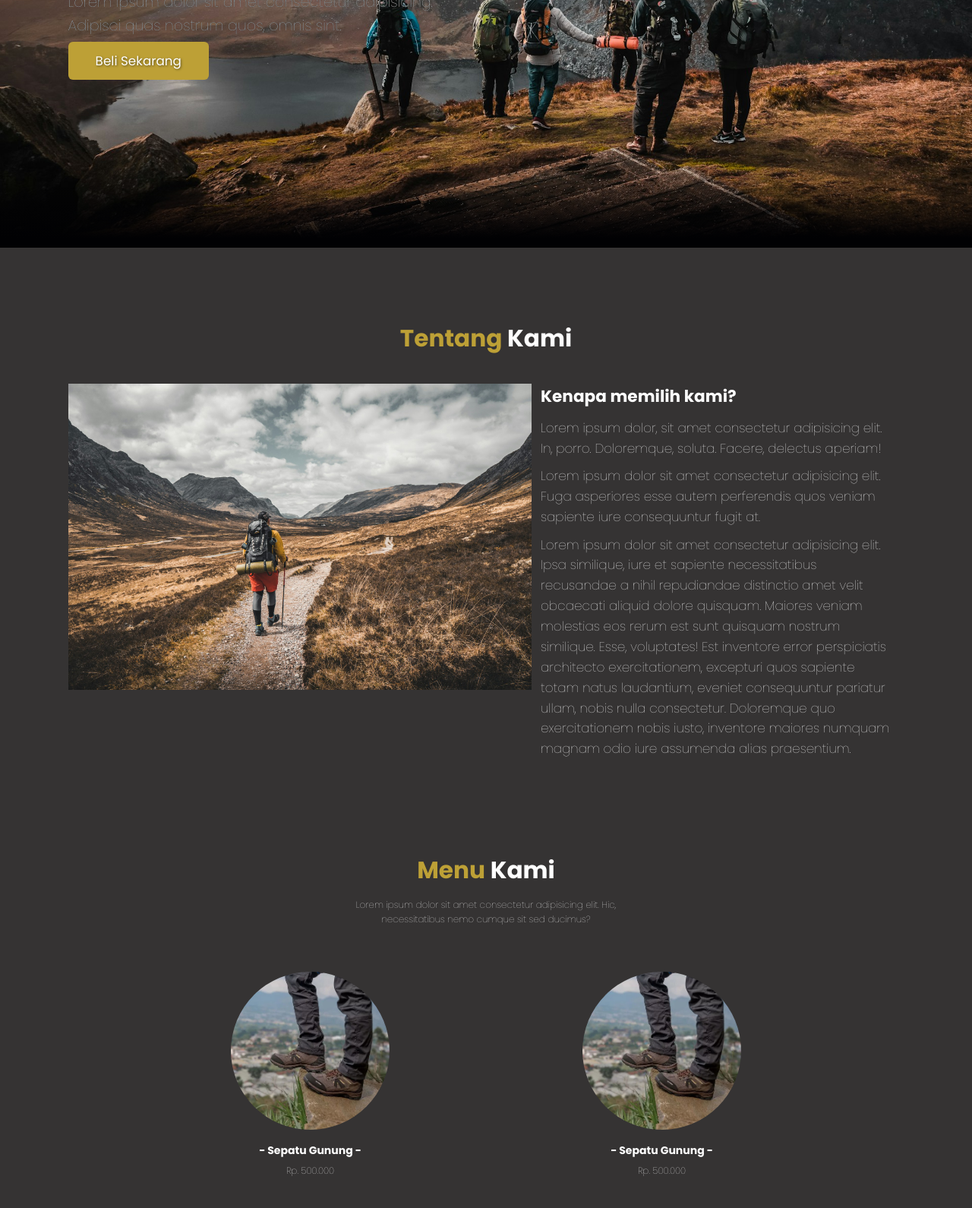
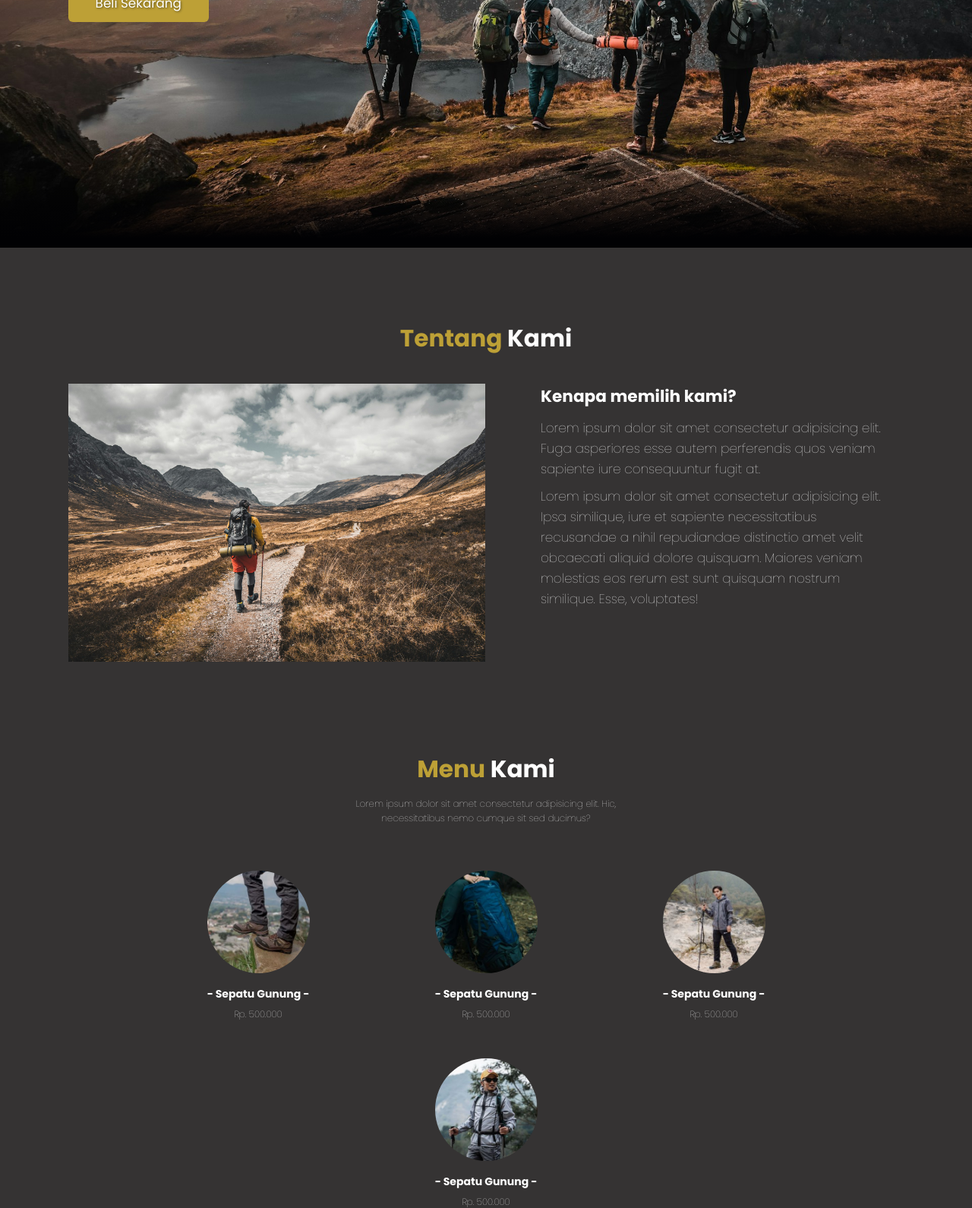
Before and after one commit to diratania08/dirs-nature, a plain HTML site: page index.html in a window 1280 px wide. Shown: the part 474-2064 px from the top of the page at 76% size. Drawn offline with nearby package versions, Linux system fonts and the light colour scheme.

Commit message:
commit ketiga

```diff
--- a/CSS/style.css
+++ b/CSS/style.css
@@ -202,7 +202,7 @@ body {
 }
 
 .hero .content h1 {
-  font-size: 5em;
+  font-size: 3rem;
   color: #fff;
   text-shadow: 1px 1px 3px rgba(1, 1, 3, 0.5);
   line-height: 1.3;
@@ -265,8 +265,7 @@ body {
 }
 
 .about .row .about-img img {
-  width: 100%;
-  height: 80%;
+  width: 90%;
 }
 
 .about .row .content {
@@ -494,7 +493,7 @@ footer .credit a {
   position: relative;
   background-color: #fefefe;
   color: var(--bg);
-  margin: 15% auto;
+  margin: 13% auto;
   padding: 1.2rem;
   border: 1px solid #666;
   width: 80%;
@@ -524,7 +523,7 @@ footer .credit a {
 }
 
 .modal-content img {
-  height: 19rem;
+  height: 10rem;
   margin-right: 2rem;
   margin-bottom: 2rem;
 }
--- a/index.html
+++ b/index.html
@@ -5,20 +5,23 @@
     <meta name="viewport" content="width=device-width, initial-scale=1.0" />
     <title>DIRS Nature</title>
 
-    <!-- Font -->
+    <!-- Font Start -->
     <link rel="preconnect" href="https://fonts.googleapis.com" />
     <link rel="preconnect" href="https://fonts.gstatic.com" crossorigin />
     <link
       href="https://fonts.googleapis.com/css2?family=Poppins:ital,wght@0,100;0,300;0,400;0,700;1,700&display=swap"
       rel="stylesheet"
     />
+    <!-- Font End -->
 
-    <!-- Feather Icons -->
+    <!-- Feather Icons Start-->
     <script src="https://unpkg.com/feather-icons"></script>
+    <!-- Feather Icons End-->
 
-    <!-- My Style CSS -->
+    <!-- My Style CSS Start -->
     <link rel="stylesheet" href="css/style.css" />
   </head>
+  <!-- My Style CSS End -->
 
   <body>
     <!-- Navbar Start -->
@@ -83,9 +86,9 @@
     <section class="hero" id="home">
       <main class="content">
         <h1>Ayo Lengkapi Perlengkapan <span>Ekspedisimu</span></h1>
-        <p>Lorem ipsum dolor sit amet consectetur adipisicing.</p>
-        <p>Adipisci quas nostrum quos, omnis sint.</p>
-
+        <p>
+          Lorem, ipsum dolor sit amet consectetur adipisicing elit. Minus, vel!
+        </p>
         <a href="#" class="cta">Beli Sekarang</a>
       </main>
     </section>
@@ -102,10 +105,6 @@
         <div class="content">
           <h3>Kenapa memilih kami?</h3>
           <p>
-            Lorem ipsum dolor, sit amet consectetur adipisicing elit. In, porro.
-            Doloremque, soluta. Facere, delectus aperiam!
-          </p>
-          <p>
             Lorem ipsum dolor sit amet consectetur adipisicing elit. Fuga
             asperiores esse autem perferendis quos veniam sapiente iure
             consequuntur fugit at.
@@ -115,11 +114,7 @@
             similique, iure et sapiente necessitatibus recusandae a nihil
             repudiandae distinctio amet velit obcaecati aliquid dolore quisquam.
             Maiores veniam molestias eos rerum est sunt quisquam nostrum
-            similique. Esse, voluptates! Est inventore error perspiciatis
-            architecto exercitationem, excepturi quos sapiente totam natus
-            laudantium, eveniet consequuntur pariatur ullam, nobis nulla
-            consectetur. Doloremque quo exercitationem nobis iusto, inventore
-            maiores numquam magnam odio iure assumenda alias praesentium.
+            similique. Esse, voluptates!
           </p>
         </div>
       </div>
@@ -136,27 +131,22 @@
 
       <div class="row">
         <div class="menu-card">
-          <img src="img/1.jpg" alt="Sepatu Gunung" class="menu-card-img" />
+          <img src="img/menu1.jpg" alt="Sepatu Gunung" class="menu-card-img" />
           <h3 class="menu-card-title">- Sepatu Gunung -</h3>
           <p class="menu-card-price">Rp. 500.000</p>
         </div>
         <div class="menu-card">
-          <img src="img/1.jpg" alt="Sepatu Gunung" class="menu-card-img" />
+          <img src="img/menu2.jpg" alt="Sepatu Gunung" class="menu-card-img" />
           <h3 class="menu-card-title">- Sepatu Gunung -</h3>
           <p class="menu-card-price">Rp. 500.000</p>
         </div>
         <div class="menu-card">
-          <img src="img/1.jpg" alt="Sepatu Gunung" class="menu-card-img" />
+          <img src="img/menu3.jpg" alt="Sepatu Gunung" class="menu-card-img" />
           <h3 class="menu-card-title">- Sepatu Gunung -</h3>
           <p class="menu-card-price">Rp. 500.000</p>
         </div>
         <div class="menu-card">
-          <img src="img/1.jpg" alt="Sepatu Gunung" class="menu-card-img" />
-          <h3 class="menu-card-title">- Sepatu Gunung -</h3>
-          <p class="menu-card-price">Rp. 500.000</p>
-        </div>
-        <div class="menu-card">
-          <img src="img/1.jpg" alt="Sepatu Gunung" class="menu-card-img" />
+          <img src="img/menu4.jpg" alt="Sepatu Gunung" class="menu-card-img" />
           <h3 class="menu-card-title">- Sepatu Gunung -</h3>
           <p class="menu-card-price">Rp. 500.000</p>
         </div>
```
Also changed, not shown: img/1.jpg (deleted), img/menu1.jpg (added), img/menu2.jpg (added), img/menu3.jpg (added), img/menu4.jpg (added).
